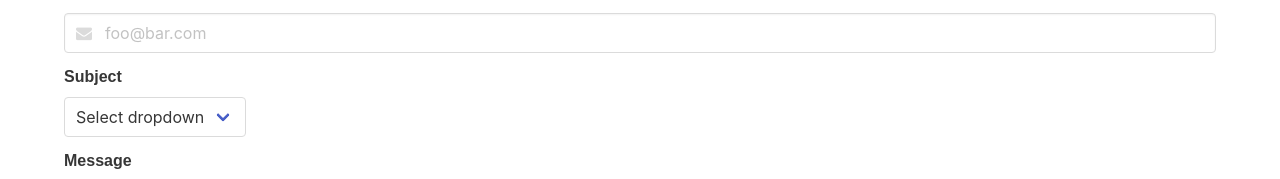
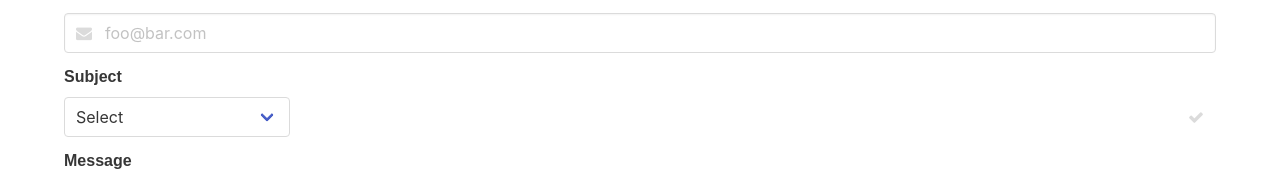
Before and after one commit to meddy/redux-form-example, a React (Create React App) app: page / in a window 1280 px wide. Shown: the part 295-474 px from the top of the page. Built offline with nearby package versions, Linux system fonts and the light colour scheme.

Commit message:
Create a select component.

```diff
--- a/src/App.js
+++ b/src/App.js
@@ -7,6 +7,7 @@ import isLength from 'validator/lib/isLength';
 import isIn from 'validator/lib/isIn';
 
 import Input from './Input';
+import Select from './Select';
 
 const validate = ({ name = '', username = '', email = '' }) => {
   const errors = {};
@@ -66,18 +67,12 @@ class App extends Component {
               icon="envelope"
               component={Input}
             />
-
-            <div className="field">
-              <label className="label">Subject</label>
-              <div className="control">
-                <div className="select">
-                  <select>
-                    <option>Select dropdown</option>
-                    <option>With options</option>
-                  </select>
-                </div>
-              </div>
-            </div>
+            <Field name="subject" label="Subject" component={Select}>
+              <option>Select</option>
+              <option value="business">Business Development</option>
+              <option value="marketing">Marketing</option>
+              <option value="sales">Sales</option>
+            </Field>
 
             <div className="field">
               <label className="label">Message</label>
--- a/src/FieldContainer.js
+++ b/src/FieldContainer.js
@@ -19,7 +19,7 @@ const FieldContainer = ({
       <div
         className={classNames('control', {
           'has-icons-left': !!icon,
-          'has-icons-right': showError || valid
+          'has-icons-right': showError || valid,
         })}
       >
         {children}
--- a/src/Select.js
+++ b/src/Select.js
@@ -1,24 +1,40 @@
+import PropTypes from 'prop-types';
 import React from 'react';
-import classNames from 'classnames';
+import FieldContainer from './FieldContainer';
+import { fieldInputPropTypes, fieldMetaPropTypes } from 'redux-form';
 
 const Select = ({
   input: { value, onChange, name },
   label,
-  meta: { error, submitFailed, valid }
+  meta: { error, submitFailed, valid },
+  children,
 }) => {
+  const assignSelected = option =>
+    option.value === value
+      ? React.cloneElement(option, { selected: true })
+      : option;
   return (
-    <div className="field">
-      <label className="label">{label}</label>
-      <div className="control">
-        <div className="select">
-          <select>
-            <option>Select dropdown</option>
-            <option>With options</option>
-          </select>
-        </div>
+    <FieldContainer
+      error={error}
+      label={label}
+      submitFailed={submitFailed}
+      valid={valid}
+    >
+      <div className="select">
+        <select onChange={onChange}>
+          {React.Children.map(children, assignSelected)}
+        </select>
       </div>
-    </div>
+    </FieldContainer>
   );
 };
 
+Select.propTypes = {
+  input: PropTypes.shape(fieldInputPropTypes),
+  label: PropTypes.string.isRequired,
+  meta: PropTypes.shape(fieldMetaPropTypes),
+  success: PropTypes.string,
+  children: PropTypes.arrayOf(PropTypes.element),
+};
+
 export default Select;
```
